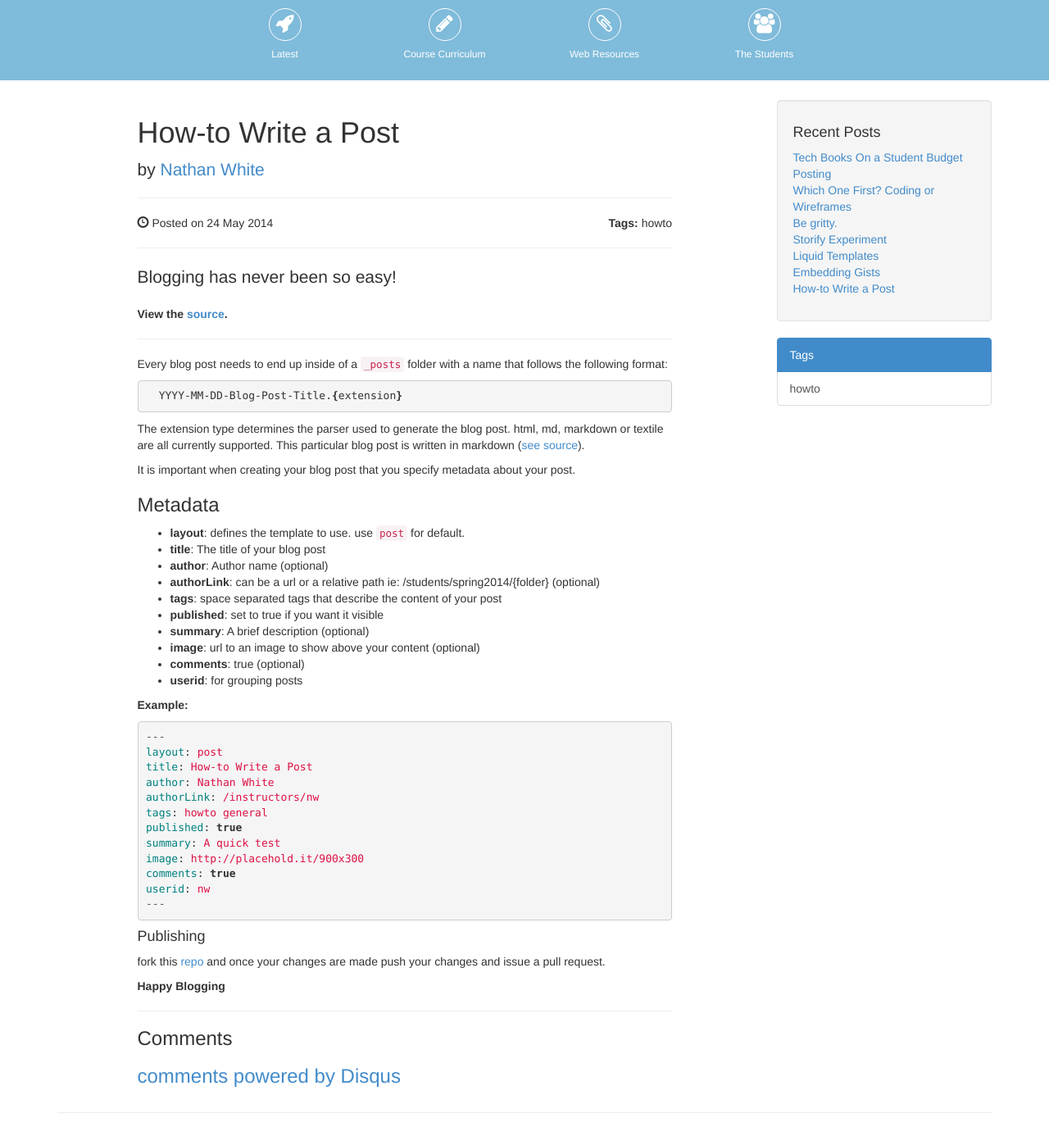
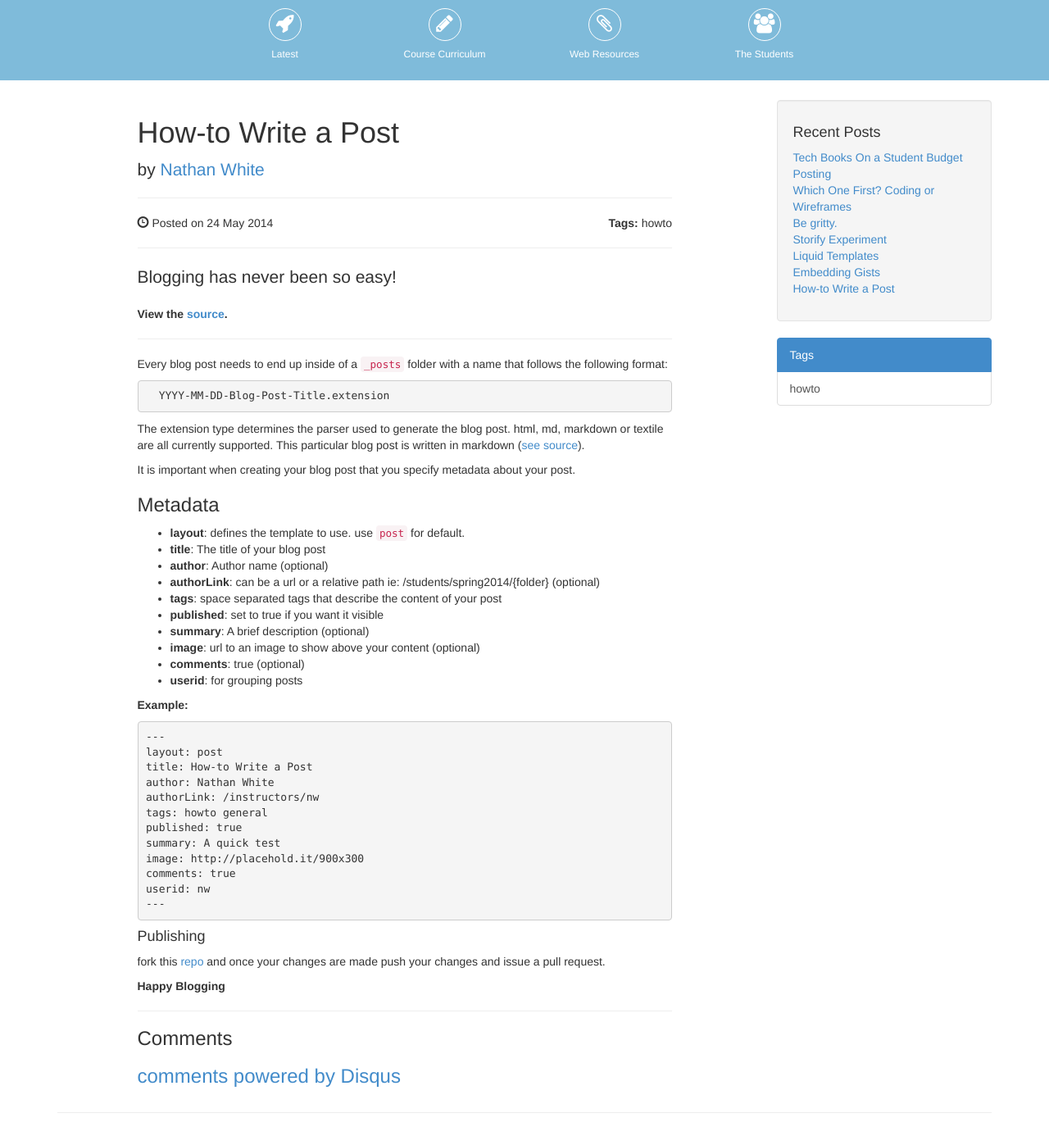
Before and after one commit to WebDevBootcamp/WebDevBootcamp.github.io, a Jekyll site: the page built from _posts/2014-05-24-Write-a-Post.md, in a window 1280 px wide and 1400 px high. Shown: the top 1397 px of the window at 82% size. Built offline with Jekyll 4.4.1, drawn with Linux system fonts in a browser that asks for light colours; comment, search, counter and statistics services are not loaded.

Commit message:
fixing for pigments

```diff
--- a/_config.yml
+++ b/_config.yml
@@ -1,6 +1,4 @@
 markdown: kramdown
-highlighter: pygments
-
 markdown_ext:  markdown,mkdown,mkdn,mkd,md
 textile_ext:   textile
 
--- a/_posts/2014-05-24-Write-a-Post.md
+++ b/_posts/2014-05-24-Write-a-Post.md
@@ -16,9 +16,9 @@ ____
 
 Every blog post needs to end up inside of a `_posts` folder with a name that follows the following format:
 
-{% highlight bash %}
-  YYYY-MM-DD-Blog-Post-Title.{extension}
-{% endhighlight %}
+<pre>
+  YYYY-MM-DD-Blog-Post-Title.extension
+</pre>
 
 The extension type determines the parser used to generate the blog post. html, md, markdown or textile are all currently supported. This particular blog post is written in markdown ([see source](https://raw.githubusercontent.com/WebDevBootcamp/WebDevBootcamp.github.io/master/_posts/2014-05-24-Write-a-Post.md)).
 
@@ -39,7 +39,7 @@ It is important when creating your blog post that you specify metadata about you
 
 __Example:__
 
-{% highlight yaml %}
+<pre>
 ---
 layout: post
 title: How-to Write a Post
@@ -52,7 +52,7 @@ image: http://placehold.it/900x300
 comments: true
 userid: nw
 ---
-{% endhighlight %}
+</pre>
 
 
 
```
